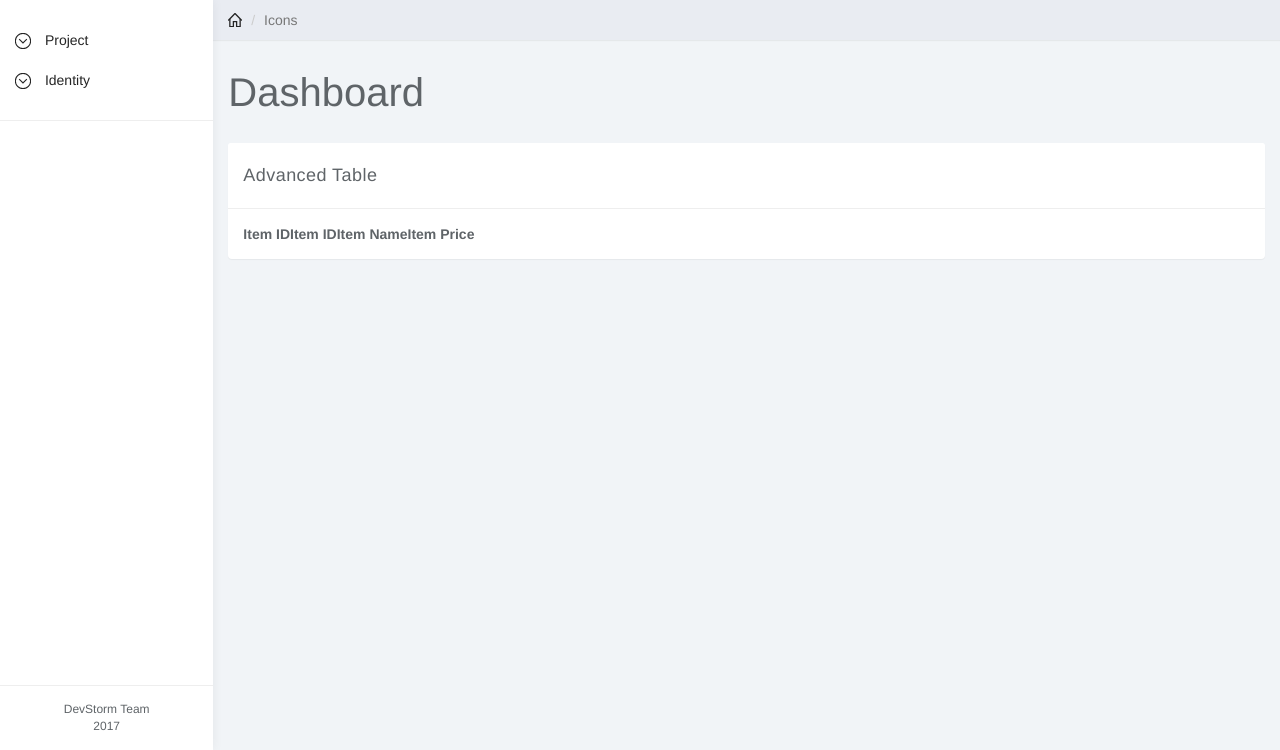
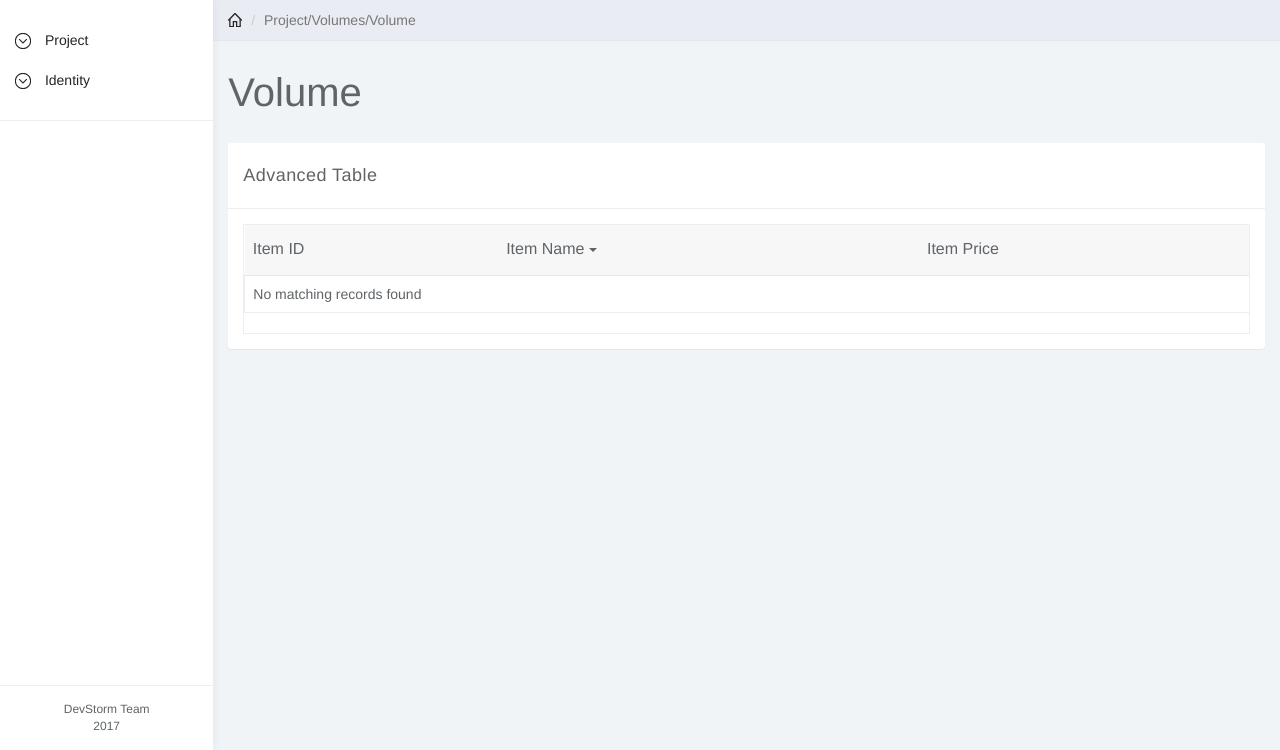
Before and after one commit to MajdLetaief/Infinity, a Django app: template templates/app/volume.html in a window 1280 px wide. Shown: the part 50-800 px from the top of the page. Run offline with Django 3.2, Linux system fonts and the light colour scheme; the template is opened without the code that fills it, so the values that code supplies are empty; some libraries are stand-ins or nearby versions.

Commit message:
upfating the table in the Volume view

```diff
--- a/templates/app/index.html
+++ b/templates/app/index.html
@@ -132,14 +132,17 @@
 </div><!--/.sidebar-->
 
 <div class="col-sm-9 col-sm-offset-3 col-lg-10 col-lg-offset-2 main">
+     {% block content %}
     <div class="row">
         <ol class="breadcrumb">
-            <li><a href="#">
-                <svg class="glyph stroked home">
-                    <use xlink:href="#stroked-home"></use>
-                </svg>
-            </a></li>
-            <li class="active">Icons</li>
+            <li>
+                <a href="#">
+                    <svg class="glyph stroked home">
+                        <use xlink:href="#stroked-home"></use>
+                    </svg>
+                </a>
+            </li>
+            <li class="active"></li>
         </ol>
     </div><!--/.row-->
 
@@ -148,7 +151,7 @@
             <h1 class="page-header">Dashboard</h1>
         </div>
     </div><!--/.row-->
- {% block content %}
+
 
     <div class="row">
         <div class="col-xs-12 col-md-6 col-lg-3">
--- a/templates/app/volume.html
+++ b/templates/app/volume.html
@@ -1,222 +1,67 @@
 {% extends 'app/index.html' %}
-<!DOCTYPE html>
-<html>
-<head>
-<meta charset="utf-8">
-<meta name="viewport" content="width=device-width, initial-scale=1">
-<title>Lumino - Tables</title>
-
-<link href="../../static/app/css/bootstrap.min.css" rel="stylesheet">
-<link href="../../static/app/css/datepicker3.css" rel="stylesheet">
-<link href="../../static/app/css/bootstrap-table.css" rel="stylesheet">
-<link href="../../static/app/css/styles.css" rel="stylesheet">
-
-<!--Icons-->
-<script src="../../static/app/js/lumino.glyphs.js"></script>
-
-<!--[if lt IE 9]>
-<script src="js/html5shiv.js"></script>
-<script src="js/respond.min.js"></script>
-<![endif]-->
-
-</head>
-
-<body>
-	<nav class="navbar navbar-inverse navbar-fixed-top" role="navigation">
-		<div class="container-fluid">
-			<div class="navbar-header">
-				<button type="button" class="navbar-toggle collapsed" data-toggle="collapse" data-target="#sidebar-collapse">
-					<span class="sr-only">Toggle navigation</span>
-					<span class="icon-bar"></span>
-					<span class="icon-bar"></span>
-					<span class="icon-bar"></span>
-				</button>
-				<a class="navbar-brand" href="#"><span>Lumino</span>Admin</a>
-				<ul class="user-menu">
-					<li class="dropdown pull-right">
-						<a href="#" class="dropdown-toggle" data-toggle="dropdown"><svg class="glyph stroked male-user"><use xlink:href="#stroked-male-user"></use></svg> User <span class="caret"></span></a>
-						<ul class="dropdown-menu" role="menu">
-							<li><a href="#"><svg class="glyph stroked male-user"><use xlink:href="#stroked-male-user"></use></svg> Profile</a></li>
-							<li><a href="#"><svg class="glyph stroked gear"><use xlink:href="#stroked-gear"></use></svg> Settings</a></li>
-							<li><a href="#"><svg class="glyph stroked cancel"><use xlink:href="#stroked-cancel"></use></svg> Logout</a></li>
-						</ul>
-					</li>
-				</ul>
-			</div>
-
-		</div><!-- /.container-fluid -->
-	</nav>
-
-	<div id="sidebar-collapse" class="col-sm-3 col-lg-2 sidebar">
-		<form role="search">
-			<div class="form-group">
-				<input type="text" class="form-control" placeholder="Search">
-			</div>
-		</form>
-		<ul class="nav menu">
-			<li><a href="index.html"><svg class="glyph stroked dashboard-dial"><use xlink:href="#stroked-dashboard-dial"></use></svg> Dashboard</a></li>
-			<li><a href="widgets.html"><svg class="glyph stroked calendar"><use xlink:href="#stroked-calendar"></use></svg> Widgets</a></li>
-			<li><a href="charts.html"><svg class="glyph stroked line-graph"><use xlink:href="#stroked-line-graph"></use></svg> Charts</a></li>
-			<li class="active"><a href="tables.html"><svg class="glyph stroked table"><use xlink:href="#stroked-table"></use></svg> Tables</a></li>
-			<li><a href="forms.html"><svg class="glyph stroked pencil"><use xlink:href="#stroked-pencil"></use></svg> Forms</a></li>
-			<li><a href="panels.html"><svg class="glyph stroked app-window"><use xlink:href="#stroked-app-window"></use></svg> Alerts &amp; Panels</a></li>
-			<li><a href="icons.html"><svg class="glyph stroked star"><use xlink:href="#stroked-star"></use></svg> Icons</a></li>
-			<li class="parent ">
+{% block content %}
+            {% load staticfiles %}
+    <div class="row">
+        <ol class="breadcrumb">
+            <li>
                 <a href="#">
-					<span data-toggle="collapse" href="#sub-item-1"><svg class="glyph stroked chevron-down"><use xlink:href="#stroked-chevron-down"></use></svg></span> Dropdown
-				</a>
-				<ul class="children collapse" id="sub-item-1">
-					<li>
-						<a class="" href="#">
-							<svg class="glyph stroked chevron-right"><use xlink:href="#stroked-chevron-right"></use></svg> Sub Item 1
+                    <svg class="glyph stroked home">
+                        <use xlink:href="#stroked-home"></use>
+                    </svg>
                 </a>
             </li>
-					<li>
-						<a class="" href="#">
-							<svg class="glyph stroked chevron-right"><use xlink:href="#stroked-chevron-right"></use></svg> Sub Item 2
-						</a>
-					</li>
-					<li>
-						<a class="" href="#">
-							<svg class="glyph stroked chevron-right"><use xlink:href="#stroked-chevron-right"></use></svg> Sub Item 3
-						</a>
-					</li>
-				</ul>
-			</li>
-			<li role="presentation" class="divider"></li>
-			<li><a href="login.html"><svg class="glyph stroked male-user"><use xlink:href="#stroked-male-user"></use></svg> Login Page</a></li>
-		</ul>
-		<div class="attribution">Template by <a href="http://www.medialoot.com/item/lumino-admin-bootstrap-template/">Medialoot</a><br/><a href="http://www.glyphs.co" style="color: #333;">Icons by Glyphs</a></div>
-	</div><!--/.sidebar-->
-
-	<div class="col-sm-9 col-sm-offset-3 col-lg-10 col-lg-offset-2 main">
-		<div class="row">
-			<ol class="breadcrumb">
-				<li><a href="#"><svg class="glyph stroked home"><use xlink:href="#stroked-home"></use></svg></a></li>
-				<li class="active">Icons</li>
+            <li class="active">Project/Volumes/Volume</li>
         </ol>
     </div><!--/.row-->
 
     <div class="row">
         <div class="col-lg-12">
-				<h1 class="page-header">Tables</h1>
+            <h1 class="page-header">Volume</h1>
         </div>
     </div><!--/.row-->
-
-		{% block content %}
-            {% load staticfiles %}
 		    <div class="row">
 			    <div class="col-lg-12">
 				    <div class="panel panel-default">
                         <div class="panel-heading">Advanced Table</div>
                         <div class="panel-body">
-						<table class="">
+                                <div class="bootstrap-table">
+                                    <div class="fixed-table-container">
+                                        <div class="fixed-table-header">
+                                            <table></table>
+                                        </div>
+                                        <div class="fixed-table-body">
+                                            <div class="fixed-table-loading" style="top: 37px; display: none;">
+                                                Loading, please wait…
+                                            </div>
+                                            <table data-toggle="table" data-url="tables/data1.json" data-show-refresh="true" data-show-toggle="true" data-show-columns="true" data-search="true" data-select-item-name="toolbar1" data-pagination="true" data-sort-name="name" data-sort-order="desc" class="table table-hover">
                                                 <thead>
                                                     <tr>
-						        <th data-field="state" data-checkbox="true" >Item ID</th>
-						        <th data-field="id" data-sortable="true">Item ID</th>
-						        <th data-field="name"  data-sortable="true">Item Name</th>
-						        <th data-field="price" data-sortable="true">Item Price</th>
+                                                        <th style="">
+                                                            <div class="th-inner sortable">Item ID</div>
+                                                            <div class="fht-cell"></div>
+                                                        </th>
+                                                        <th style="">
+                                                            <div class="th-inner sortable">Item Name<span class="order"><span class="caret" style="margin: 10px 5px;"></span></span></div>
+                                                            <div class="fht-cell"></div>
+                                                        </th>
+                                                        <th style="">
+                                                            <div class="th-inner sortable">Item Price</div>
+                                                            <div class="fht-cell"></div>
+                                                        </th>
                                                     </tr>
                                                 </thead>
+                                                <tbody>
+                                                    <tr class="no-records-found">
+                                                        <td colspan="4">No matching records found</td>
+                                                    </tr>
+                                                </tbody>
                                             </table>
+                                        </div>
+                                    </div>
+                                </div>
+                        </div>
                     </div>
                 </div>
                 </div>
             </div><!--/.row-->
         {% endblock content %}
-
-		<div class="row">
-			<div class="col-md-6">
-				<div class="panel panel-default">
-					<div class="panel-heading">Basic Table</div>
-					<div class="panel-body">
-						<table data-toggle="table" data-url="tables/data2.json" >
-						    <thead>
-						    <tr>
-						        <th data-field="id" data-align="right">Item ID</th>
-						        <th data-field="name">Item Name</th>
-						        <th data-field="price">Item Price</th>
-						    </tr>
-						    </thead>
-						</table>
-					</div>
-				</div>
-			</div>
-			<div class="col-md-6">
-				<div class="panel panel-default">
-					<div class="panel-heading">Styled Table</div>
-					<div class="panel-body">
-						<table data-toggle="table" id="table-style" data-url="tables/data2.json" data-row-style="rowStyle">
-						    <thead>
-						    <tr>
-						        <th data-field="id" data-align="right" >Item ID</th>
-						        <th data-field="name" >Item Name</th>
-						        <th data-field="price" >Item Price</th>
-						    </tr>
-						    </thead>
-						</table>
-						<script>
-						    $(function () {
-						        $('#hover, #striped, #condensed').click(function () {
-						            var classes = 'table';
-
-						            if ($('#hover').prop('checked')) {
-						                classes += ' table-hover';
-						            }
-						            if ($('#condensed').prop('checked')) {
-						                classes += ' table-condensed';
-						            }
-						            $('#table-style').bootstrapTable('destroy')
-						                .bootstrapTable({
-						                    classes: classes,
-						                    striped: $('#striped').prop('checked')
-						                });
-						        });
-						    });
-
-						    function rowStyle(row, index) {
-						        var classes = ['active', 'success', 'info', 'warning', 'danger'];
-
-						        if (index % 2 === 0 && index / 2 < classes.length) {
-						            return {
-						                classes: classes[index / 2]
-						            };
-						        }
-						        return {};
-						    }
-						</script>
-					</div>
-				</div>
-			</div>
-		</div><!--/.row-->
-
-
-	</div><!--/.main-->
-
-	<script src="../../static/app/js/jquery-1.11.1.min.js"></script>
-	<script src="../../static/app/js/bootstrap.min.js"></script>
-	<script src="../../static/app/js/chart.min.js"></script>
-	<script src="../../static/app/js/chart-data.js"></script>
-	<script src="../../static/app/js/easypiechart.js"></script>
-	<script src="../../static/app/js/easypiechart-data.js"></script>
-	<script src="../../static/app/js/bootstrap-datepicker.js"></script>
-	<script src="../../static/app/js/bootstrap-table.js"></script>
-	<script>
-		!function ($) {
-			$(document).on("click","ul.nav li.parent > a > span.icon", function(){
-				$(this).find('em:first').toggleClass("glyphicon-minus");
-			});
-			$(".sidebar span.icon").find('em:first').addClass("glyphicon-plus");
-		}(window.jQuery);
-
-		$(window).on('resize', function () {
-		  if ($(window).width() > 768) $('#sidebar-collapse').collapse('show')
-		})
-		$(window).on('resize', function () {
-		  if ($(window).width() <= 767) $('#sidebar-collapse').collapse('hide')
-		})
-	</script>
-</body>
-
-</html>
```
Also changed, not shown: 9 other files. Lines whose indentation alone changed are shown as unchanged.
